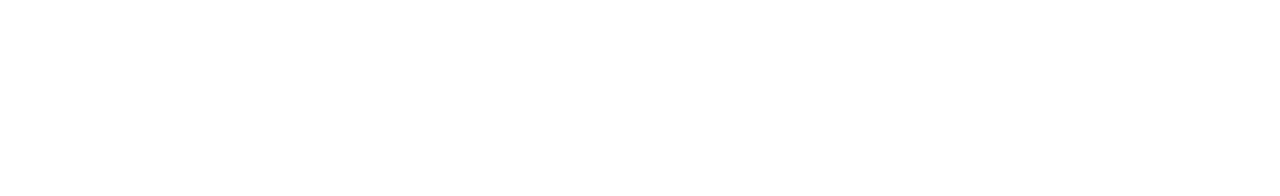
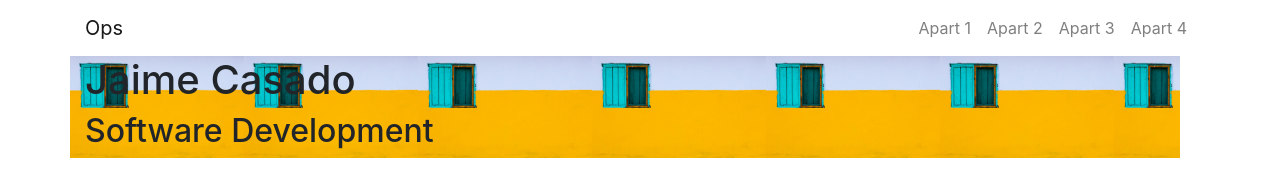
Before and after one commit to jimmosca/portfolioBootStrap, a plain HTML site: page index.html in a window 1280 px wide. Drawn offline with nearby package versions, Linux system fonts and the light colour scheme.

Commit message:
navBar added

```diff
--- /dev/null
+++ b/css/master.css
@@ -0,0 +1,9 @@
+*{
+  padding: 0;
+  margin:0;
+}
+#home{
+  background: url("../img/home.jpg");
+  background-size: contain;
+  width: 100%;
+}
--- a/index.html
+++ b/index.html
@@ -7,16 +7,31 @@
 
   <!-- Bootstrap CSS -->
   <link rel="stylesheet" href="https://stackpath.bootstrapcdn.com/bootstrap/4.1.3/css/bootstrap.min.css" integrity="sha384-MCw98/SFnGE8fJT3GXwEOngsV7Zt27NXFoaoApmYm81iuXoPkFOJwJ8ERdknLPMO" crossorigin="anonymous">
-
+  <link rel="stylesheet" href="./css/master.css">
   <title>PortfolioJaimeCasado</title>
 </head>
 <body>
+  <nav class="navbar navbar-expand-sm navbar-light navbar-center">
+    <div class="container">
+      <a href="#" class="navbar-brand">Ops</a>
+
+      <button type="button" class="navbar-toggler" data-toggle="collapse" data-target="#nav">
+        <span class="navbar-toggler-icon"></span>
+      </button>
+      <div class=" collapse navbar-collapse" id="nav">
+        <ul class="navbar-nav ml-auto">
+          <li class="nav-item"><a class="nav-link" href="#">Apart 1</a></li>
+          <li class="nav-item"><a class="nav-link" href="#">Apart 2</a></li>
+          <li class="nav-item"><a class="nav-link" href="#">Apart 3</a></li>
+          <li class="nav-item"><a class="nav-link" href="#">Apart 4</a></li>
+        </ul>
+      </div>
+    </div>
+  </nav>
   <div class="container">
     <div class="row" id = "home">
-
-      </div>
-      <div class="row" id = "navbar">
-
+      <h1 class="col-12" id="name">Jaime Casado</h1>
+      <h2 class="col-12" id="profile">Software Development</h2>
     </div>
     <div class="row" id = "about">
 
```
Also changed, not shown: img/home.jpg (renamed from home.jpg), master.css (deleted). Lines whose indentation alone changed are shown as unchanged.
